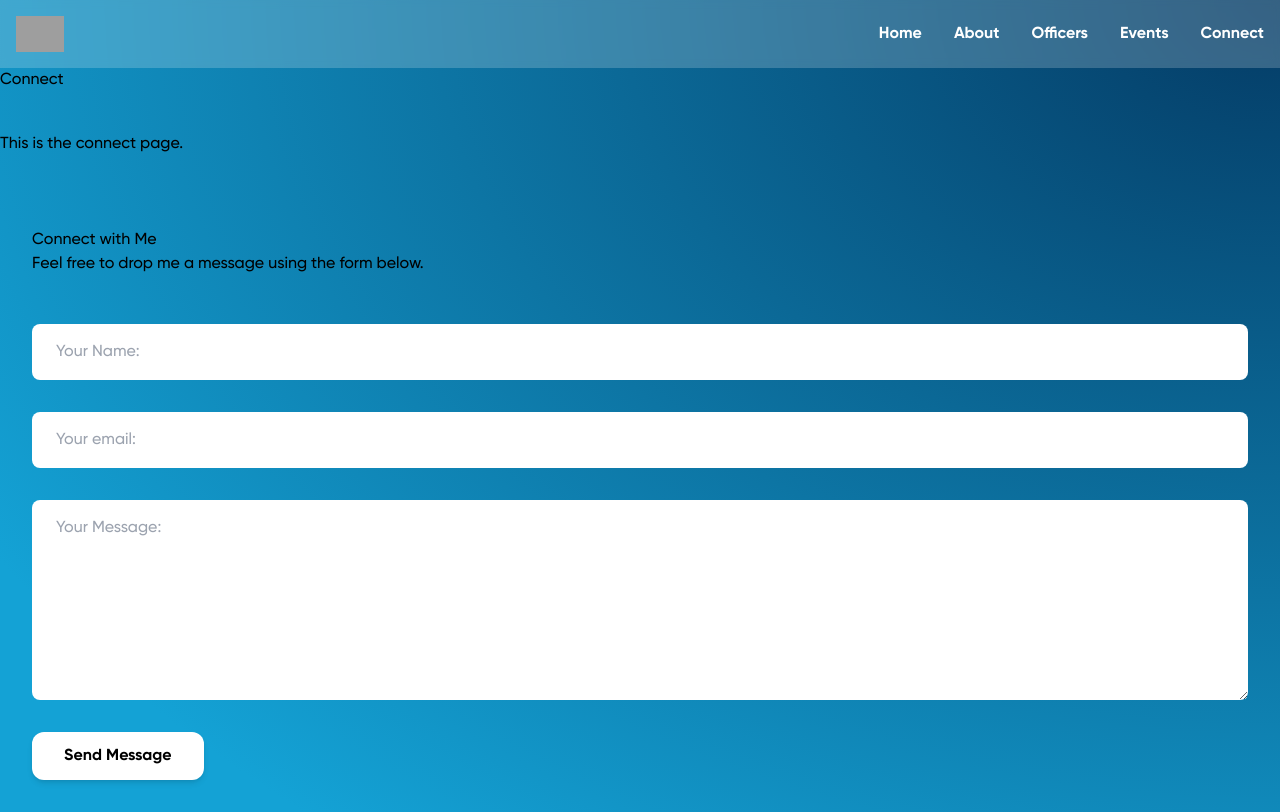
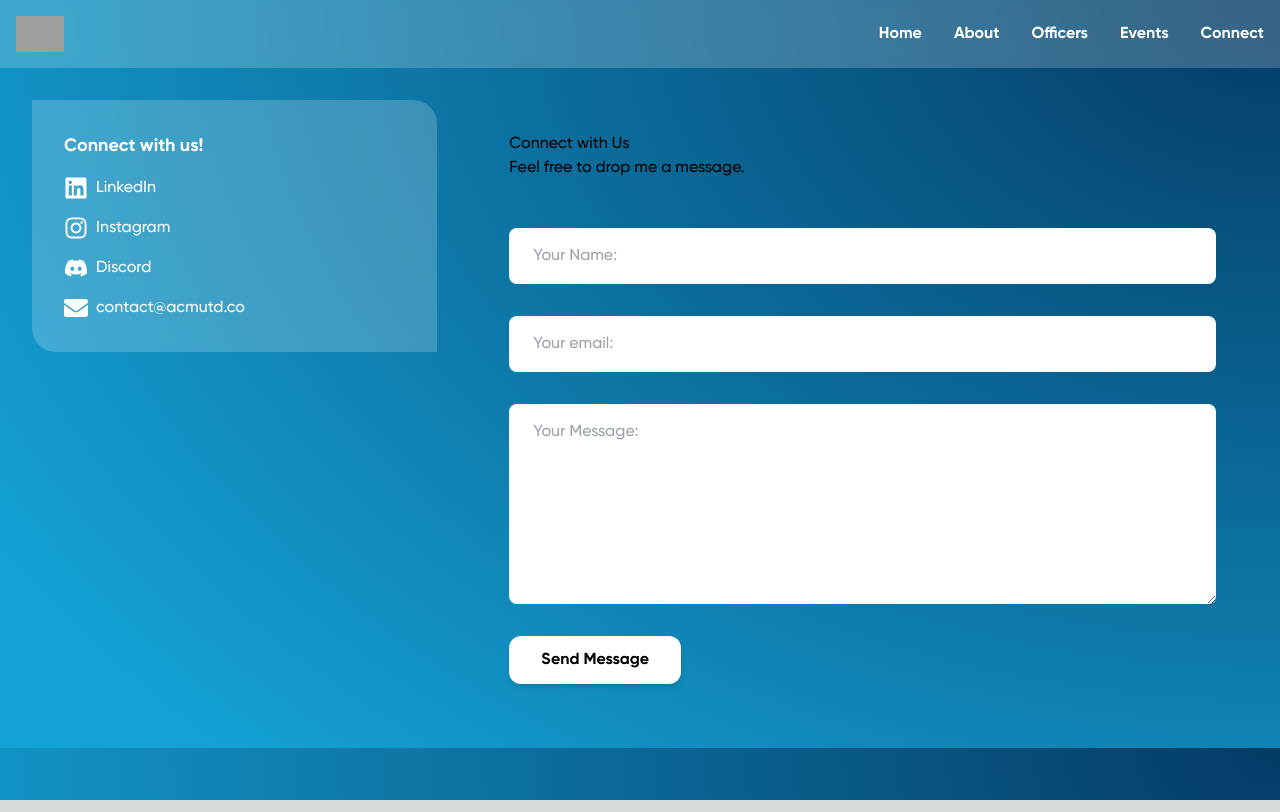
Before and after one commit to acmuta/acmuta-site, a Next.js app: page /connect in a window 1280 px wide. Built offline with nearby package versions, Linux system fonts and the light colour scheme; grey boxes are pictures that could not be loaded.

Commit message:
#26 added left box for contact info

```diff
--- a/package.json
+++ b/package.json
@@ -12,7 +12,8 @@
     "@emailjs/browser": "^4.4.1",
     "next": "14.2.7",
     "react": "^18",
-    "react-dom": "^18"
+    "react-dom": "^18",
+    "react-icons": "^5.3.0"
   },
   "devDependencies": {
     "@types/node": "^20",
--- a/src/components/Connect.tsx
+++ b/src/components/Connect.tsx
@@ -2,11 +2,12 @@
 'use client';
 
 import React, { useRef, useState } from "react";
-import emailjs from "@emailjs/browser";             //using emailjs to send mail
+import emailjs from "@emailjs/browser"; // using emailjs to send mail
+import { FaLinkedin, FaInstagram, FaDiscord, FaEnvelope } from 'react-icons/fa'; // import icons
 
 const Connect = () => {
-    const formRef = useRef<HTMLFormElement>(null);
-    const [form, setForm] = useState({
+  const formRef = useRef<HTMLFormElement>(null);
+  const [form, setForm] = useState({
     name: "",
     email: "",
     message: "",
@@ -14,8 +15,9 @@ const Connect = () => {
 
   const [loading, setLoading] = useState(false);
 
-
-  const handleChange = (e: React.ChangeEvent<HTMLInputElement | HTMLTextAreaElement>) => {
+  const handleChange = (
+    e: React.ChangeEvent<HTMLInputElement | HTMLTextAreaElement>
+  ) => {
     const { name, value } = e.target;
 
     setForm({
@@ -30,16 +32,16 @@ const Connect = () => {
 
     emailjs
       .send(
-        "service id",                  // Replace with service id
-        "template id",                  // Replace with template id
+        "service id", // Replace with service id
+        "template id", // Replace with template id
         {
           from_name: form.name,
           to_name: "ACM",
           from_email: form.email,
-          to_email: "acm mail",            // Replace with ACM mail
+          to_email: "acm mail", // Replace with ACM mail
           message: form.message,
         },
-        "public key"                       // Replace with public key
+        "public key" // Replace with public key
       )
       .then(
         () => {
@@ -62,14 +64,40 @@ const Connect = () => {
   };
 
   return (
-    <div className="flex flex-col gap-10">
-      <h1>Connect</h1>
-      <p>This is the connect page.</p>
+    <div className="flex flex-col md:flex-row gap-10 p-8">
+      {/* Social Links Box */}
+      <div className="backdrop-blur-sm bg-white/20 rounded-tl-none rounded-tr-3xl rounded-bl-3xl rounded-br-none p-8 flex flex-col items-start text-white w-full md:w-1/3 md:ml-0 md:relative md:left-0 md:h-full">
+        <h3 className="text-lg font-bold mb-4">Connect with us!</h3>
+        <ul className="space-y-4">
+          <li className="flex items-center gap-2">
+            <FaLinkedin className="h-6 w-6" />
+            <a href="https://linkedin.com" target="_blank" rel="noopener noreferrer">
+              LinkedIn
+            </a>
+          </li>
+          <li className="flex items-center gap-2">
+            <FaInstagram className="h-6 w-6" />
+            <a href="https://instagram.com" target="_blank" rel="noopener noreferrer">
+              Instagram
+            </a>
+          </li>
+          <li className="flex items-center gap-2">
+            <FaDiscord className="h-6 w-6" />
+            <a href="https://discord.com" target="_blank" rel="noopener noreferrer">
+              Discord
+            </a>
+          </li>
+          <li className="flex items-center gap-2">
+            <FaEnvelope className="h-6 w-6" />
+            <a href="mailto:contact@acmutd.co">contact@acmutd.co</a>
+          </li>
+        </ul>
+      </div>
 
       {/* Contact Form */}
-      <div className="p-8 rounded-2xl">
-        <h3>Connect with Me</h3>
-        <p>Feel free to drop me a message using the form below.</p>
+      <div className="p-8 rounded-2xl flex-1">
+        <h3>Connect with Us</h3>
+        <p>Feel free to drop me a message.</p>
         <form
           ref={formRef}
           onSubmit={handleSubmit}
```
Also changed, not shown: 1 other file (tests, documents, lock files or other folders).
